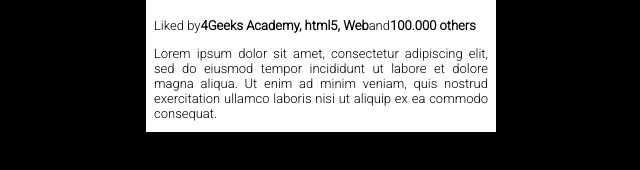
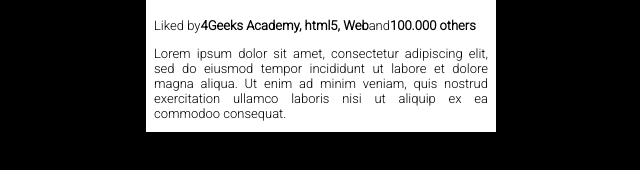
Before and after one commit to vabegomes/vanessa-gomes-the-instagram-post, a plain HTML site: page index.html in a window 1280 px wide. Shown: the part 376-546 px from the top of the page, without its empty margins (319-959 px from the left). Drawn offline with Linux system fonts and the light colour scheme.

Commit message:
segunda version

```diff
--- a/index.html
+++ b/index.html
@@ -29,7 +29,7 @@
             </div>
 
 			<p class="puno"> Liked by <b>4Geeks Academy, html5, Web</b> and <b>100.000 others</b></p>
-			<p class="pdos">Lorem ipsum dolor sit amet, consectetur adipiscing elit, sed do eiusmod tempor incididunt ut labore et dolore magna aliqua. Ut enim ad minim veniam, quis nostrud exercitation ullamco laboris nisi ut aliquip ex ea commodo consequat.</p>
+			<p class="pdos">Lorem ipsum dolor sit amet, consectetur adipiscing elit, sed do eiusmod tempor incididunt ut labore et dolore magna aliqua. Ut enim ad minim veniam, quis nostrud exercitation ullamco laboris nisi ut aliquip ex ea commodoo consequat.</p>
          </div>
 
 	<script src="https://kit.fontawesome.com/d89203847c.js" crossorigin="anonymous"></script>
```
